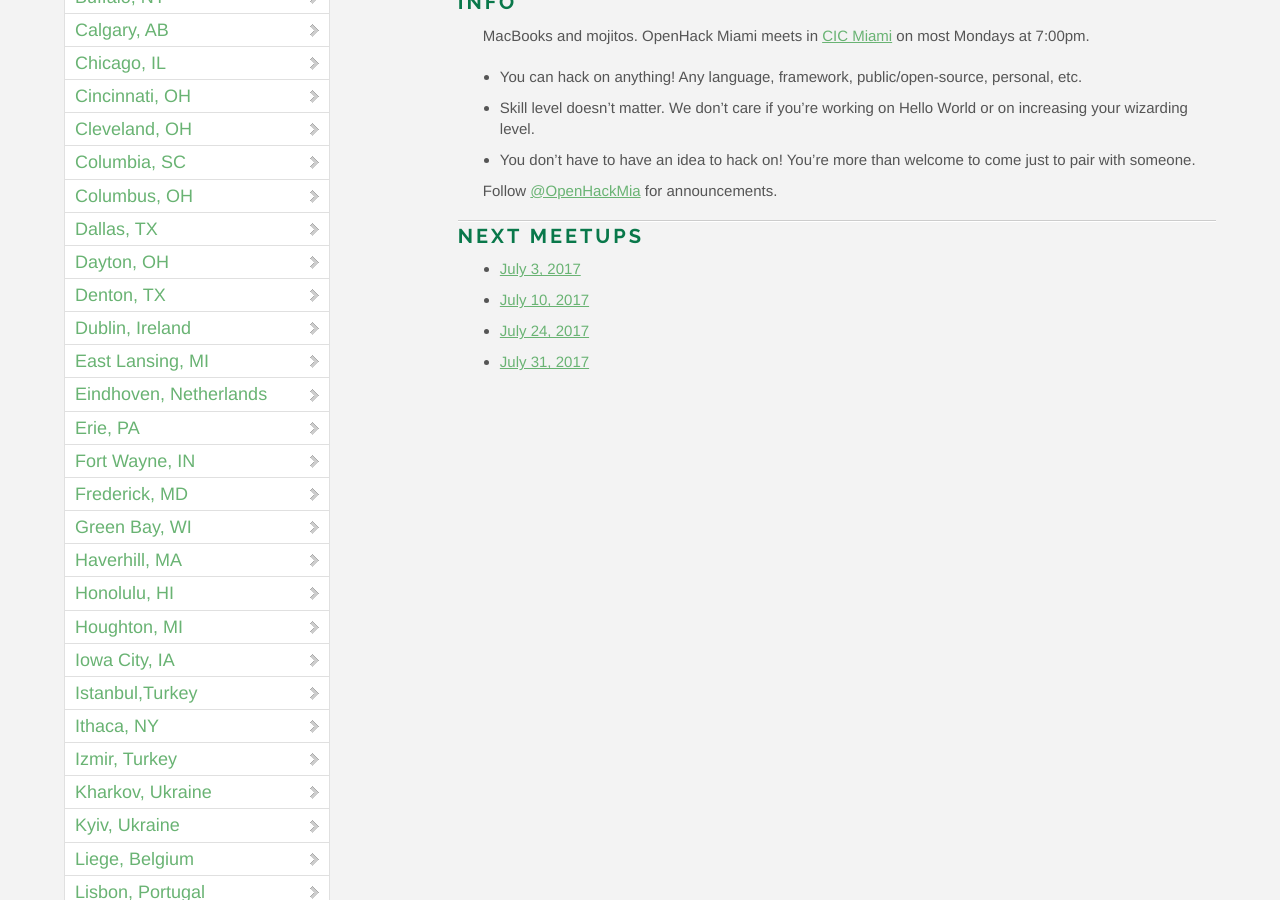
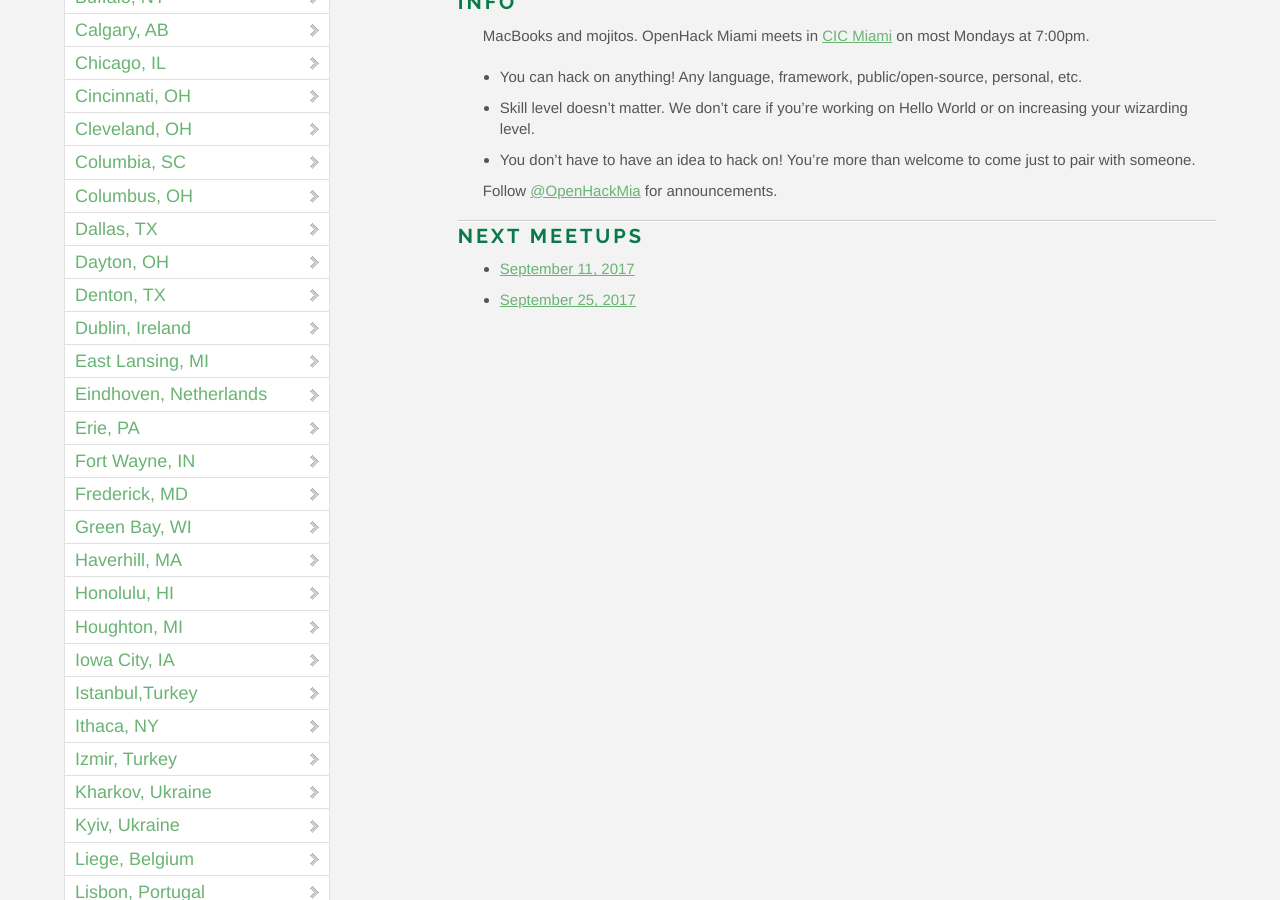
Before and after one commit to OpenHack/openhack.github.com, a Jekyll site: the page built from miami/index.markdown, in a window 1280 px wide and 900 px high, scrolled down 733 px. Built offline with Jekyll 4.4.1, drawn with Linux system fonts in a browser that asks for light colours; nearby versions of some CDN libraries; comment, search, counter and statistics services are not loaded.

Commit message:
Updates Miami meetup info

```diff
--- a/miami/index.markdown
+++ b/miami/index.markdown
@@ -19,7 +19,5 @@ Follow [@OpenHackMia](http://twitter.com/openhackmia) for announcements.
 
 ### Next meetups
 
-* [July 3, 2017](https://www.meetup.com/miamirb/events/241102577/)
-* [July 10, 2017](https://www.meetup.com/miamirb/events/241102595/)
-* [July 24, 2017](https://www.meetup.com/miamirb/events/241102605/)
-* [July 31, 2017](https://www.meetup.com/miamirb/events/241102637/)
+* [September 11, 2017](https://www.meetup.com/miamirb/events/242943179/)
+* [September 25, 2017](https://www.meetup.com/miamirb/events/242943374/)
```
